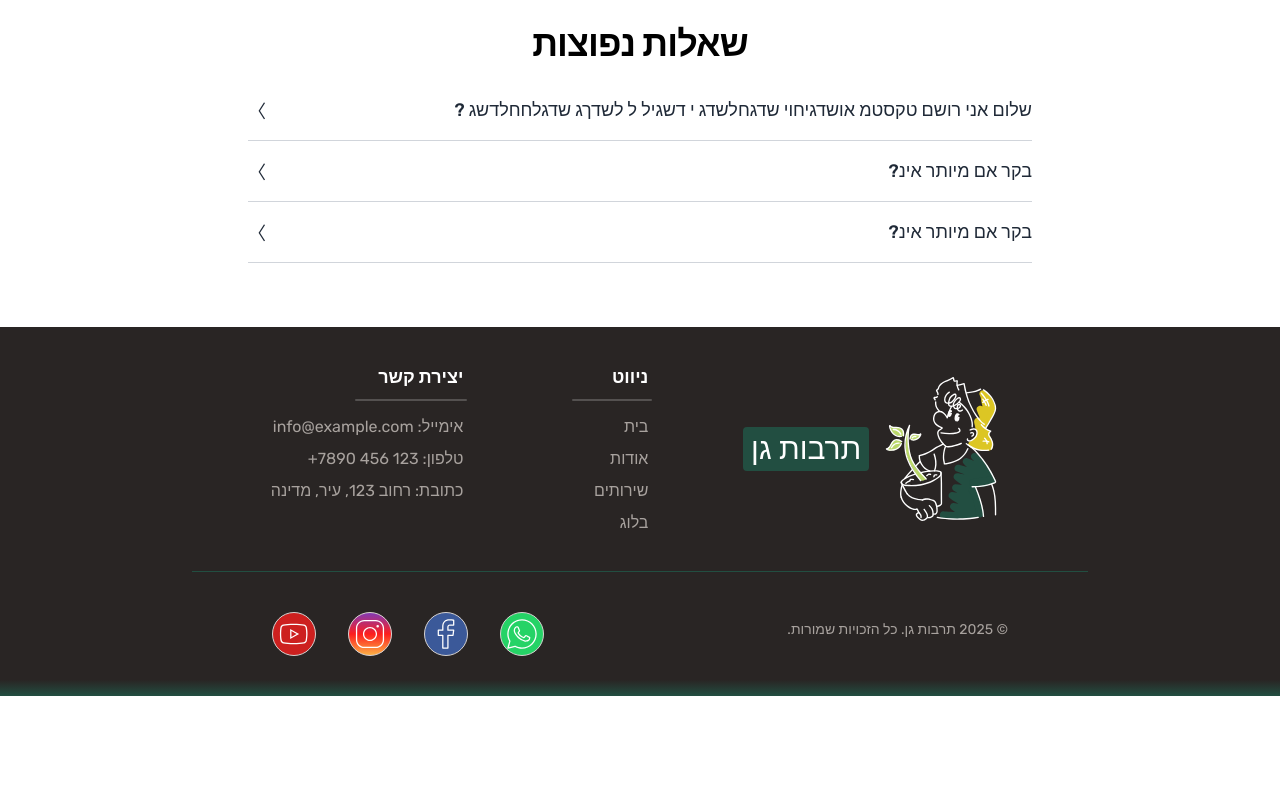
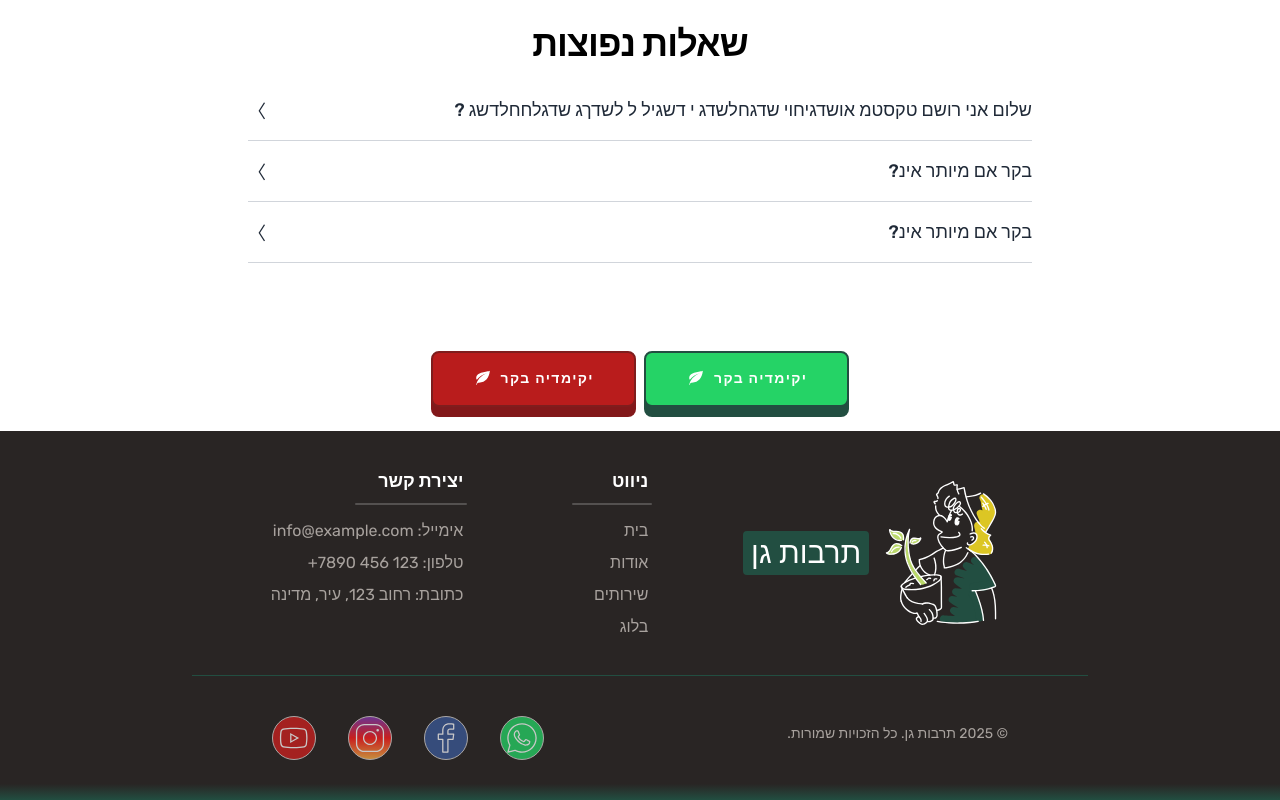
Before and after one commit to MosesLevin/Shirel-Gardening, a Next.js app: page / in a window 1280 px wide. Shown: the part 4890-5690 px from the top of the page. Before the commit the page ends 5586 px from the top, so only its background shows below. Built offline with nearby package versions, Linux system fonts and the light colour scheme; a web font is replaced by a local one.

Commit message:
added cta button component

```diff
--- a/src/app/globals.css
+++ b/src/app/globals.css
@@ -4,14 +4,14 @@
 
 @layer base {
   .button-animation {
-    @apply rounded-xl shadow focus:outline-none focus:ring focus:ring-amber-400 dark:focus:ring-sky-600
+    @apply rounded-xl shadow focus:outline-none
     focus-visible:outline-none focus-visible:ring relative before:absolute before:inset-0 before:rounded-[inherit]
     before:bg-[linear-gradient(45deg,transparent_25%,theme(colors.white/.5)_50%,transparent_75%,transparent_100%)]
     before:bg-[length:250%_250%,100%_100%] before:animate-randomButton before:bg-no-repeat transform duration-500 ease-in-out;
   }
   .button-animation-none {
     /* Reset or override the styles applied by .button-animation */
-    @apply rounded-none shadow-none focus:outline-none focus:ring focus:ring-amber-400 dark:focus:ring-sky-600
+    @apply rounded-none shadow-none focus:outline-none
     focus-visible:outline-none focus-visible:ring relative before:absolute before:inset-0 before:rounded-[inherit]
     before:bg-none
     before:bg-[length:250%_250%,100%_100%] before:bg-no-repeat transform-none duration-0;
--- a/src/app/page.tsx
+++ b/src/app/page.tsx
@@ -9,6 +9,7 @@ import Reviews from './sections/Reviews'
 import Gallery from './sections/Gallery'
 import HomeFaq from './sections/HomeFaq'
 import Location from './sections/Location'
+import CTA from './sections/CTA'
 
 export default function Home() {
   return (
@@ -23,6 +24,7 @@ export default function Home() {
       <Blog />
       <Location />
       <HomeFaq />
+      <CTA />
       <Footer />
     </div>
   )
--- /dev/null
+++ b/src/app/sections/CTA.tsx
@@ -0,0 +1,21 @@
+import React from 'react'
+import CtaButton from '@/components/CTAButtons'
+import PlaceholderIcon from '@/assets/SVGs/icons/icon.svg'
+
+function CTA() {
+  return (
+    <div className="flex justify-center items-center py-6 gap-2">
+      <CtaButton
+        text={'יקימדיה בקר'}
+        icon={<PlaceholderIcon className="text-white size-5" />}
+      />
+      <CtaButton
+        text={'יקימדיה בקר'}
+        className="border-p1c1 bg-[#25d366] shadow-[0_10px_0_0_#224E41] hover:shadow-[0_7px_0_0_#224E41] button-animation"
+        icon={<PlaceholderIcon className="text-white size-5" />}
+      />
+    </div>
+  )
+}
+
+export default CTA
--- /dev/null
+++ b/src/components/CTAButtons.tsx
@@ -0,0 +1,31 @@
+import React from 'react'
+import { twMerge } from 'tailwind-merge'
+
+interface CtaButtonProps {
+  className?: string
+  text: string
+  icon?: React.ReactNode
+  onClick?: () => void
+}
+
+const CTAButton: React.FC<CtaButtonProps> = ({
+  className,
+  text,
+  icon,
+  onClick,
+}) => {
+  return (
+    <button
+      className={twMerge(
+        'flex items-center justify-center font-sans font-semibold px-10 py-4 rounded-lg border-red-900 bg-red-700 text-white text-sm tracking-widest shadow-[0_10px_0_0_#82181a] transition-all duration-200 ease-in-out hover:shadow-[0_7px_0_0_#82181a] active:shadow-none active:translate-y-1 active:duration-200 border-y-2 border-x-2',
+        className
+      )}
+      onClick={onClick}
+    >
+      {icon && <span className="mr-2">{icon}</span>}
+      {text}
+    </button>
+  )
+}
+
+export default CTAButton
--- a/src/components/Socials.tsx
+++ b/src/components/Socials.tsx
@@ -64,7 +64,7 @@ const Socials = ({ className }: SocialsInterface) => {
             target="_blank"
             rel="noopener noreferrer"
             className={twMerge(
-              ` font-bold size-14 md:size-11 rounded-full flex items-center justify-center ease-in-out hover:opacity-75 transition-opacity duration-200 border border-stone-300 ${social.colors}`
+              ` font-bold size-14 md:size-11 rounded-full flex items-center justify-center ease-in-out opacity-75 hover:opacity-100 transition-opacity duration-200 border border-stone-300 ${social.colors}`
             )}
           >
             <Icon className="text-white size-8" />
```
